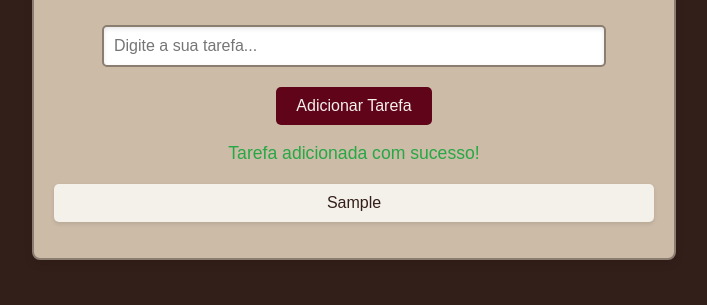
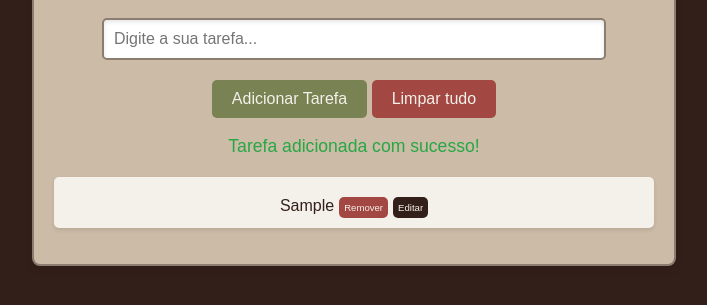
Before and after one commit to felipe-resende-oliveira/aula_js_tasklist, a plain HTML site: page index.html in a window 1280 px wide. Both pictures are taken after typing "Sample" into the empty fields and a click on the button "Adicionar Tarefa". Shown: the part 333-638 px from the top of the page, without its empty margins (286-993 px from the left). Drawn offline with Linux system fonts and the light colour scheme.

Commit message:
Aula 5 - adicionando botões

```diff
--- a/index.html
+++ b/index.html
@@ -12,6 +12,7 @@
     <p>Adicione suas tarefas!</p>
     <input type="text" id="inputTarefa" placeholder="Digite a sua tarefa...">
     <button onclick="adicionarTarefa()">Adicionar Tarefa</button>
+    <button onclick="limparLista()" class="botao_lista">Limpar tudo</button>
     <p id="mensagem"></p>
     <ul id="listaTarefas"></ul>
   </div>
--- a/script.js
+++ b/script.js
@@ -30,10 +30,42 @@ function renderizarTarefas() {
         listaTarefas.innerHTML = ""
 
         //for (iterador, condição, frequencia)
-        let i = 0
-        for (i; i < tarefas.length; i++) {
+        for (let i = 0; i < tarefas.length; i++) {
                 let novaTarefa = document.createElement("li")
                 novaTarefa.textContent = tarefas[i]
+
+                let botaoRemover = document.createElement("button")
+                botaoRemover.className = "remover"
+                botaoRemover.textContent = "Remover"
+                botaoRemover.onclick = () => removerTarefa(i)
+
+                let botaoEditar = document.createElement("button")
+                botaoEditar.className = "editar"
+                botaoEditar.textContent = "Editar"
+                botaoEditar.onclick = () => editarTarefa(i)
+
+                novaTarefa.appendChild(botaoRemover)
+                novaTarefa.appendChild(botaoEditar)
                 listaTarefas.appendChild(novaTarefa)
         }
 }
+
+function removerTarefa(i) {
+        tarefas.splice(i, 1)
+        renderizarTarefas()
+}
+
+function editarTarefa(i) {
+        let tarefaEditada = prompt("Edite a tarefa:")
+        if(tarefaEditada.trim !== "" ) {
+                tarefas[i] = tarefaEditada
+                renderizarTarefas()
+        }
+}
+function limparLista() {
+        tarefas.length = 0
+        renderizarTarefas()
+        const mensagem = document.getElementById("mensagem")
+        mensagem.style.color = "#331F19"
+        mensagem.textContent = "Lista de tarefas limpa com sucesso!"
+}
--- a/style.css
+++ b/style.css
@@ -25,7 +25,7 @@ p {
     font-size: 1.1em;
 }
 button {
-    background-color: #60041A;
+    background-color: #798252;
     color: #F4F0EA;
     padding: 10px 20px;
     border: none;
@@ -36,7 +36,8 @@ button {
     margin-top: 10px;
 }
 button:hover {
-    background-color: #A34743;
+    background-color: #CCD595;
+    color: #504e4d;
 }
 ul {
     list-style: none;
@@ -70,3 +71,40 @@ input[type="text"]:focus {
     border-color: #60041A;
     box-shadow: inset 0 2px 4px rgba(96, 4, 26, 0.3);
 }
+button.remover {
+    background-color: #A34743;
+    color: #F4F0EA;
+    padding: 5px 5px;
+    border: none;
+    border-radius: 5px;
+    cursor: pointer;
+    font-size: 0.6em;
+    margin-left: 5px;
+    transition: background-color 0.3s ease;
+}
+button.remover:hover {
+    background-color: #60041A;
+}
+button.editar {
+    background-color: #331F19;
+    color: #F4F0EA;
+    padding: 5px 5px;
+    border: none;
+    border-radius: 5px;
+    cursor: pointer;
+    font-size: 0.6em;
+    margin-left: 5px;
+    transition: background-color 0.3s ease;
+}
+button.editar:hover {
+    background-color: #744d41;
+}
+
+.botao_lista {
+    background-color: #A34743;
+}
+
+.botao_lista:hover {
+    background-color: #60041A;
+    color: #F4F0EA;
+}
```
